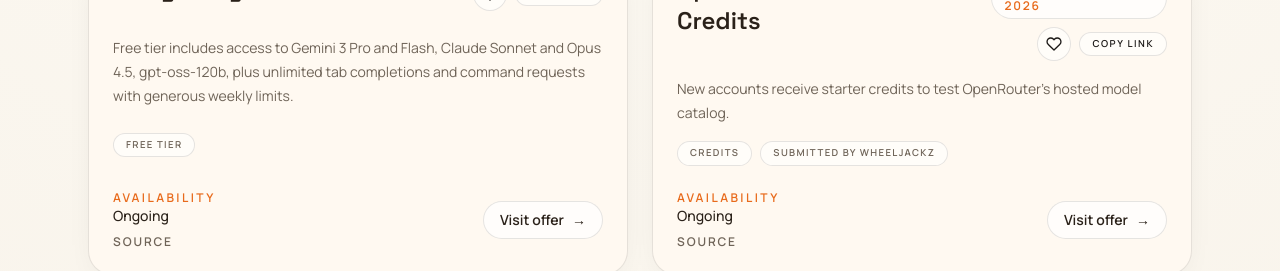
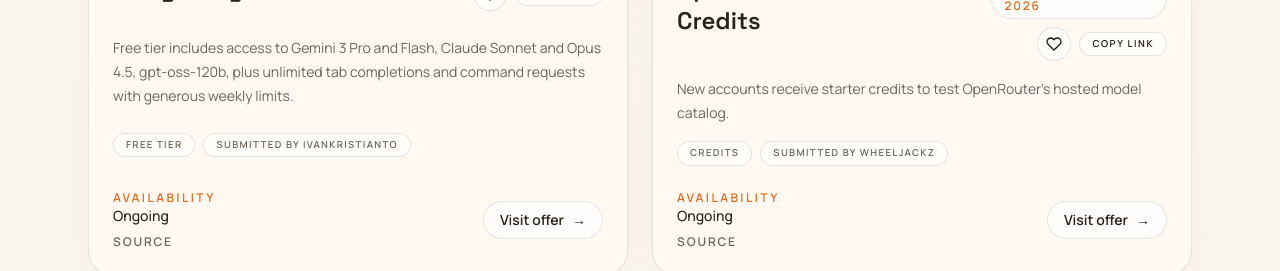
Before and after one commit to zainfathoni/ai-promo, a Next.js app: page / in a window 1280 px wide. Shown: the part 980-1251 px from the top of the page. Built offline with nearby package versions, Linux system fonts and the light colour scheme.

Commit message:
fix: add ivankristianto attribution for Antigravity Free Tier (#39)
Update sourceUrl to point to the original submission issue (#30)
and add submittedBy field to credit the contributor.

Closes #30

```diff
--- a/src/data/promos.ts
+++ b/src/data/promos.ts
@@ -175,7 +175,8 @@
     expiryDate: "Ongoing",
     addedDate: "2026-02-17",
     source: "Antigravity pricing",
-    sourceUrl: "https://antigravity.google/pricing",
+    sourceUrl: "https://github.com/zainfathoni/ai-promo/issues/30",
+    submittedBy: "ivankristianto",
   },
   {
     id: "openrouter-starter-credits",
```
